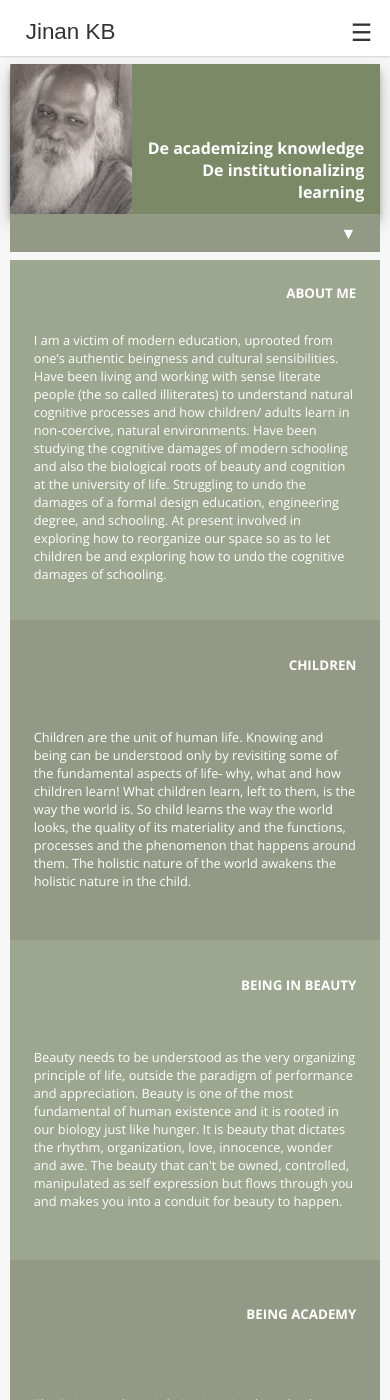
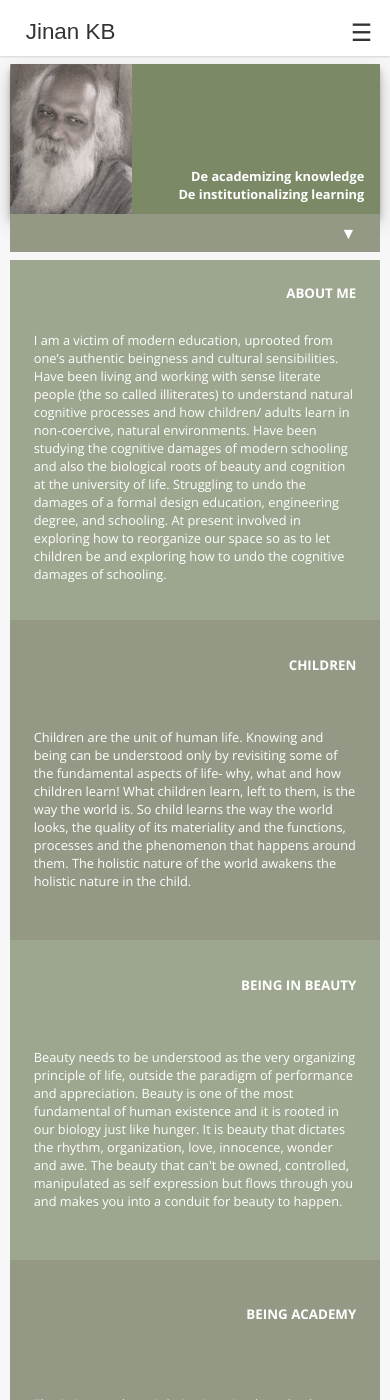
Before and after one commit to jinankb/jinankb.github.io, a Jekyll site: the page built from index.html, in a window 390 px wide and 1400 px high. Built offline with Jekyll 4.4.1, drawn with Linux system fonts in a browser that asks for light colours; the list of posts is cut into pages by our own code.

Commit message:
Layout Update

```diff
--- a/css/style.css
+++ b/css/style.css
@@ -527,7 +527,7 @@ nav li a{
     margin-top: 4rem;
   }
   .header-banner h1{
-    font-size: 1rem;
+    font-size: 0.8rem;
     padding: 1rem 1rem 0.7rem 0;
     /* font-weight: 400; */
   }
```
